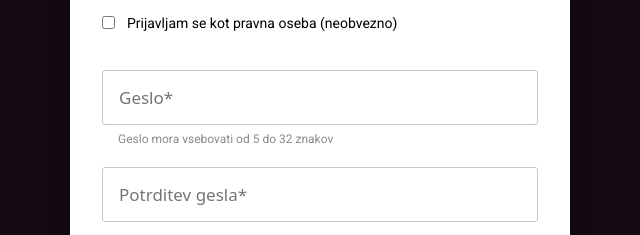
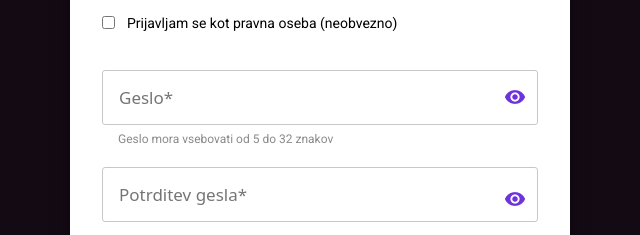
Before and after one commit to timotej-stanic/voyoObrazecNSA4, a plain HTML site: page registracija.html in a window 1280 px wide. Shown: the part 364-599 px from the top of the page, 320-960 px from the left. Drawn offline with Linux system fonts and the light colour scheme; some packages are replaced by stand-ins of ours; a script that the page names is missing.

Commit message:
Add files via upload

```diff
--- a/registracija.html
+++ b/registracija.html
@@ -35,7 +35,7 @@
                 <label id="emailText">Obvezno polje</label><br>
 
                 <div class="checkINteks">
-                        <input type="checkbox" id="jePravna" name="jePravnaOseba" ><label id="pravnaTeks"
+                    <input type="checkbox" id="jePravna" name="jePravnaOseba"><label id="pravnaTeks"
                         for="jePravna">Prijavljam se kot pravna oseba (neobvezno)</label>
                 </div>
 
@@ -46,14 +46,25 @@
                 </div>
 
 
+                <div class="password-container">
                     <input type="password" id="geslo" name="geslo" placeholder="Geslo*" required>
+                    <span id="togglePassword" class="material-icons">visibility</span>
+                </div>
                 <label id="gesloText">Geslo mora vsebovati od 5 do 32 znakov</label>
 
+
+
+
+
+                <div class="password-container">
                     <input type="password" id="potrdiGeslo" name="potrdiGeslo" placeholder="Potrditev gesla*" required>
+                    <span id="togglePassword2" class="material-icons">visibility</span>
+                </div>
 
-                    <input type="tel" id="telefon" name="telefon" placeholder="Telefonska številka" >
 
-                    <input type="checkbox" id="uporabaTel" name="uporabaTelst" >
+                <input type="tel" id="telefon" name="telefon" placeholder="Telefonska številka">
+
+                <input type="checkbox" id="uporabaTel" name="uporabaTelst">
                 <label for="uporabaTel" id="uporabaTelText">Strinjam se z uporabo telefonske številke za namene
                     obveščanja o storitvah podjetja ProPlus*</label>
 
@@ -63,7 +74,7 @@
 
 
             <div id="uporabaPodCheck">
-                    <input type="checkbox" id="uporabaPod" name="uporabaPod" >
+                <input type="checkbox" id="uporabaPod" name="uporabaPod">
                 <label for="uporabaPod" id="uporabaPodText">
                     Strinjam se, da spletne strani Pro Plus na podlagi mojih osebnih podatkov in zgodovine ogledov
                     vsebin oblikujejo moj profil in mi priporočajo meni primerne vsebine, oglase ter s tem
@@ -75,13 +86,17 @@
                 <div id="pogojiCheck">
                     <input type="checkbox" id="pogoji" name="pogoji" required>
                     <label for="pogoji" id="pogojiText">
-                        Strinjam se s <a href="https://images.24ur.com/media//document/Mar2025/63381122.pdf?v=1741945995" class="linkPogoji">Splošnimi pogoji registracije</a> in
-                        <a href="https://images.24ur.com/media//document/May2025/63407985.pdf?v=1746620625" class="linkPogoji">Politiko zasebnosti</a>.
+                        Strinjam se s <a
+                            href="https://images.24ur.com/media//document/Mar2025/63381122.pdf?v=1741945995"
+                            class="linkPogoji">Splošnimi pogoji registracije</a> in
+                        <a href="https://images.24ur.com/media//document/May2025/63407985.pdf?v=1746620625"
+                            class="linkPogoji">Politiko zasebnosti</a>.
                     </label>
 
                 </div>
 
- <button  id="btnNadaljuj" class="btnNadaljuj" disabled>NADALJUJ</button></div>
+                <button id="btnNadaljuj" class="btnNadaljuj" disabled>NADALJUJ</button>
+            </div>
 
 
 
@@ -163,6 +178,29 @@
     <script src="https://cdn.jsdelivr.net/npm/sweetalert2@11"></script>
     <script src="script.js"></script>
 
+
+    <script>
+        const gesloInput = document.getElementById('geslo');
+        const togglePassword = document.getElementById('togglePassword');
+
+        const potrdiInput = document.getElementById('potrdiGeslo');
+        const togglePassword2 = document.getElementById('togglePassword2');
+
+
+        togglePassword.addEventListener('click', () => {
+            const isPassword = gesloInput.type === 'password';
+            gesloInput.type = isPassword ? 'text' : 'password';
+            togglePassword.textContent = isPassword ? 'visibility_off' : 'visibility';
+        });
+
+
+        togglePassword2.addEventListener('click', () => {
+            const isPassword = potrdiInput.type === 'password';
+            potrdiInput.type = isPassword ? 'text' : 'password';
+            togglePassword2.textContent = isPassword ? 'visibility_off' : 'visibility';
+        });
+    </script>
+
 </body>
 
 </html>
--- a/style.css
+++ b/style.css
@@ -116,6 +116,31 @@ body {
 
 #email:focus, #geslo:focus {
     border: 2px solid #cd50ff;
+}
+
+.password-container {
+  position: relative;
+  display: flex;
+  align-items: center;
+}
+
+.password-container input {
+  width: 100%;
+  padding-right: 2.5rem;
+}
+
+.password-container .material-icons {
+  position: absolute;
+  right: 0.75rem;
+  cursor: pointer;
+  color: #6e32dc;
+  font-size: 22px;
+  user-select: none;
+  transition: color 0.2s ease;
+}
+
+.password-container .material-icons:hover {
+  color: #9b5cff;
 }
 
 .pozabljeno {
--- a/styleRegistracija.css
+++ b/styleRegistracija.css
@@ -280,6 +280,32 @@ body {
     outline: none;
     margin-top: 16px;
 
+}
+
+.password-container {
+  position: relative;
+  display: flex;
+  align-items: center;
+}
+
+.password-container input {
+  width: 100%;
+  padding-right: 2.5rem;
+}
+
+.password-container .material-icons {
+  position: absolute;
+  right: 0.75rem;
+  cursor: pointer;
+  color: #6e32dc;
+  font-size: 22px;
+  user-select: none;
+  transition: color 0.2s ease;
+  margin-top: 25px;
+}
+
+.password-container .material-icons:hover {
+  color: #9b5cff;
 }
 
 
```
Also changed, not shown: prijava.html (+26 -6 lines). Lines whose indentation alone changed are shown as unchanged.
